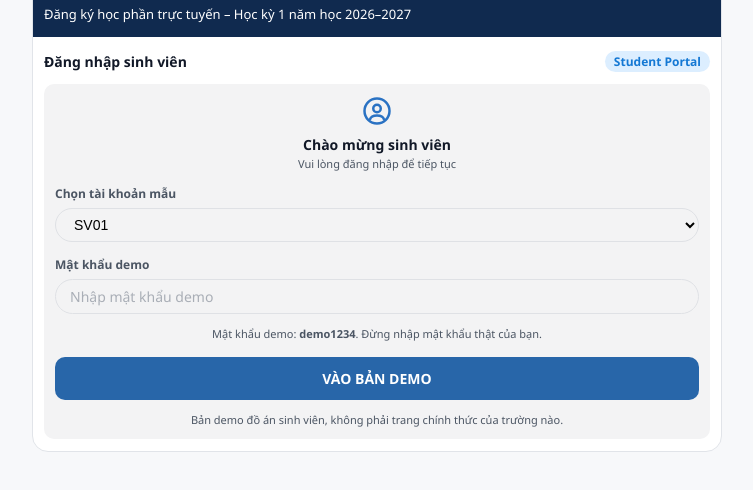
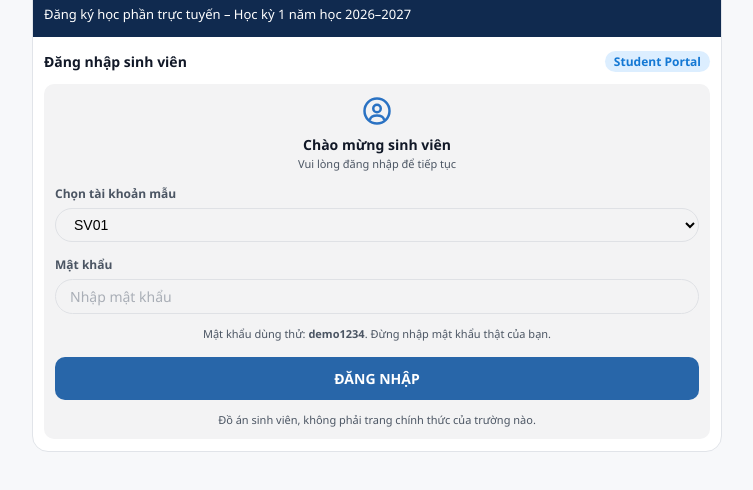
Before and after one commit to ducanh207bg-creator/dang-ky-mon-hoc, a plain HTML site: page docs/index.html in a window 1280 px wide. Shown: the part 222-712 px from the top of the page, without its empty margins (263-1016 px from the left). Drawn offline with Linux system fonts and the light colour scheme.

Commit message:
Online page: use member names and remove demo wording
Co-Authored-By: Claude Sonnet 5.5 <noreply@anthropic.com>

```diff
--- a/docs/demo-api.js
+++ b/docs/demo-api.js
@@ -5,7 +5,9 @@ const MAX_CREDITS = 18;
 // Mật khẩu công khai chỉ để demo, kiểm tra ngay trong trình duyệt nên không phải bảo mật thật
 const DEMO_PASSWORD = 'demo1234';
 
-const STUDENTS = { SV01: 'Sinh viên 01', SV02: 'Sinh viên 02', SV03: 'Sinh viên 03', SV04: 'Sinh viên 04' };
+const STUDENTS = {
+  SV01: 'Trần Văn Đức Anh', SV02: 'Nguyễn Văn Long', SV03: 'Nguyễn Tất Cương', SV04: 'Nguyễn Quang Minh'
+};
 
 // [mã, tên, tín chỉ, giảng viên, sĩ số tối đa, lịch, phòng]
 const COURSES = [
--- a/docs/index.html
+++ b/docs/index.html
@@ -146,13 +146,13 @@
             <option>SV01</option><option>SV02</option><option>SV03</option><option>SV04</option>
           </select>
 
-          <label for="password">Mật khẩu demo</label>
-          <input id="password" type="password" autocomplete="off" placeholder="Nhập mật khẩu demo" required>
-          <p class="footnote">Mật khẩu demo: <b>demo1234</b>. Đừng nhập mật khẩu thật của bạn.</p>
+          <label for="password">Mật khẩu</label>
+          <input id="password" type="password" autocomplete="off" placeholder="Nhập mật khẩu" required>
+          <p class="footnote">Mật khẩu dùng thử: <b>demo1234</b>. Đừng nhập mật khẩu thật của bạn.</p>
 
-          <button>VÀO BẢN DEMO</button>
+          <button>ĐĂNG NHẬP</button>
           <p class="message" id="loginMessage" role="alert"></p>
-          <p class="footnote">Bản demo đồ án sinh viên, không phải trang chính thức của trường nào.</p>
+          <p class="footnote">Đồ án sinh viên, không phải trang chính thức của trường nào.</p>
         </div>
       </div>
     </form>
@@ -165,7 +165,7 @@
           <svg class="logo" aria-hidden="true"><use href="#cap"/></svg>
           <div class="school">
             <strong>ĐỒ ÁN SINH VIÊN</strong>
-            BẢN DEMO
+            STUDENT PORTAL
           </div>
           <span class="badge online">Đã đăng nhập</span>
         </div>
@@ -223,7 +223,7 @@
           <button class="outline" id="refresh">Làm mới danh sách đăng ký</button>
         </div>
 
-        <footer>Bản demo đồ án sinh viên · Dữ liệu chỉ lưu trong trình duyệt của bạn</footer>
+        <footer>Đồ án sinh viên · Dữ liệu chỉ lưu trong trình duyệt của bạn</footer>
       </div>
     </div>
   </div>
```
